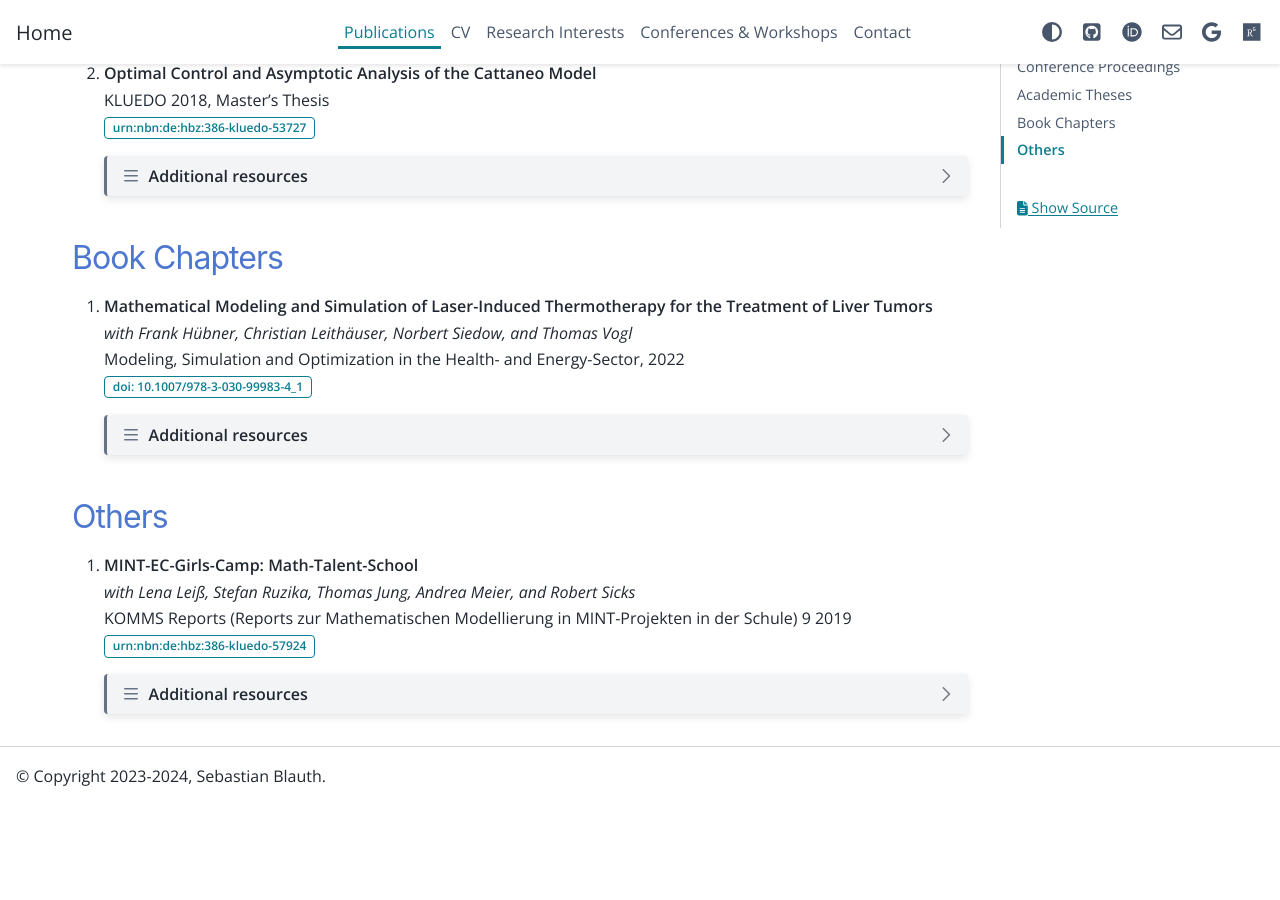
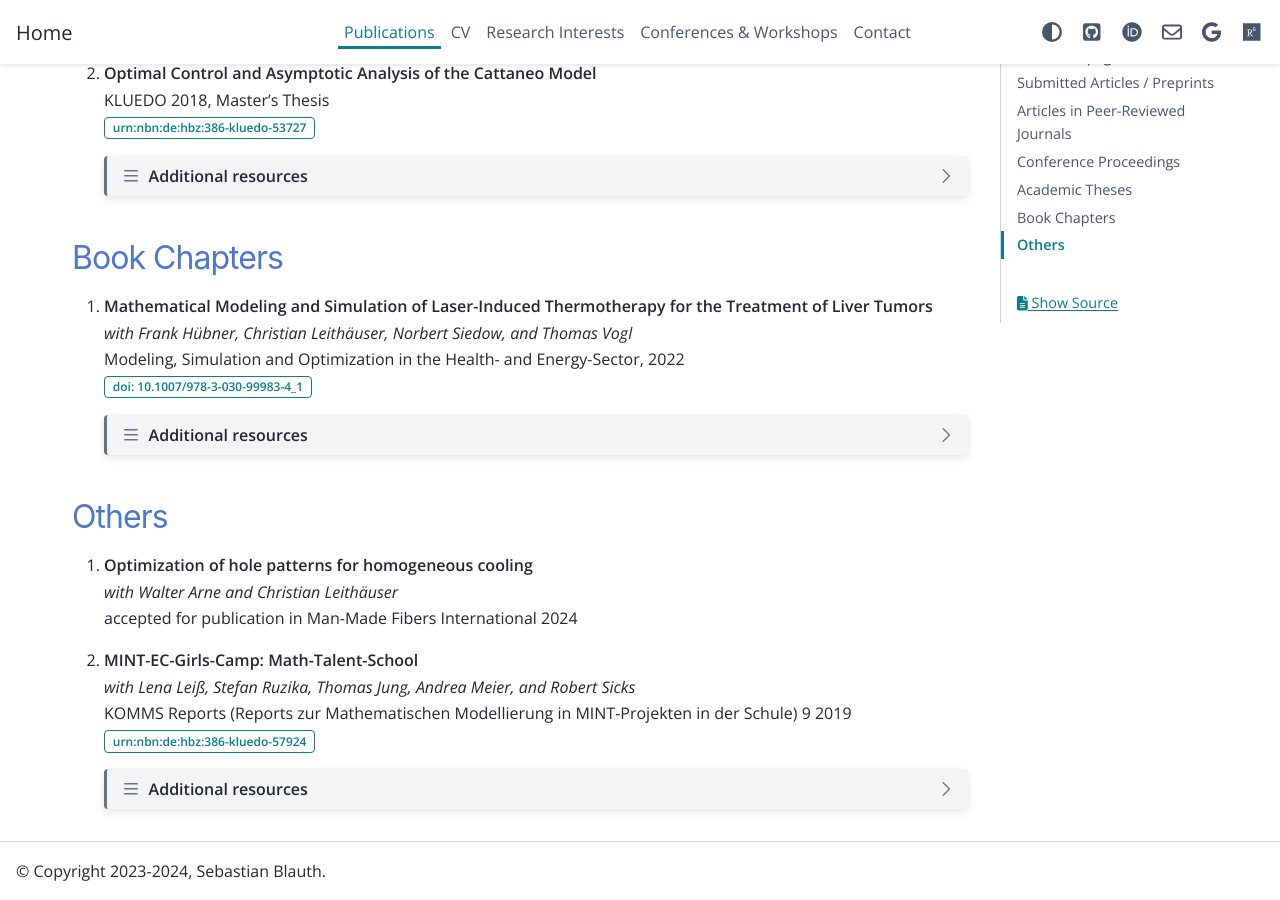
Before and after one commit to sblauth/sblauth.github.io, a Sphinx documentation site: the page built from source/publications.rst, in a window 1280 px wide and 900 px high, scrolled down 4585 px. Built offline with Sphinx 7.4.7 and the PyData theme 0.15.4, drawn with Linux system fonts in a browser that asks for light colours; before the commit the page ends 5390 px from its top, so only the background shows below that.

Commit message:
update publications

```diff
--- a/source/publications.rst
+++ b/source/publications.rst
@@ -836,6 +836,12 @@ Book Chapters
 Others
 ------
 
+#. | **Optimization of hole patterns for homogeneous cooling**
+   | *with Walter Arne and Christian Leithäuser*
+   | accepted for publication in Man-Made Fibers International 2024
+
+
+
 #. | **MINT-EC-Girls-Camp: Math-Talent-School**
    | *with Lena Leiß, Stefan Ruzika, Thomas Jung, Andrea Meier, and Robert Sicks*
    | KOMMS Reports (Reports zur Mathematischen Modellierung in MINT-Projekten in der Schule) 9 2019
```
